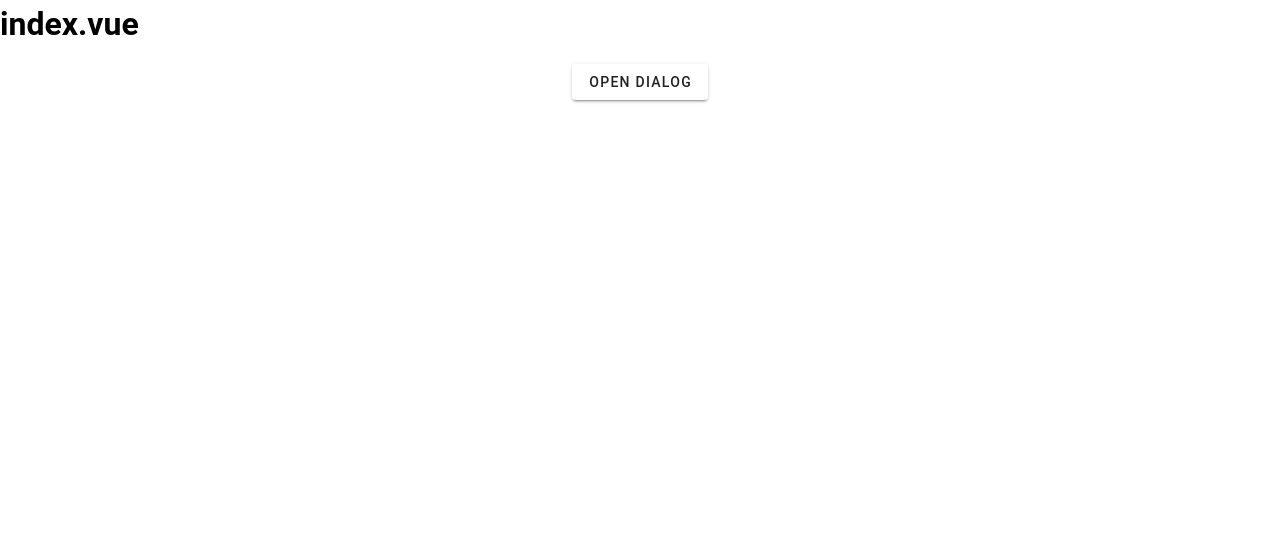
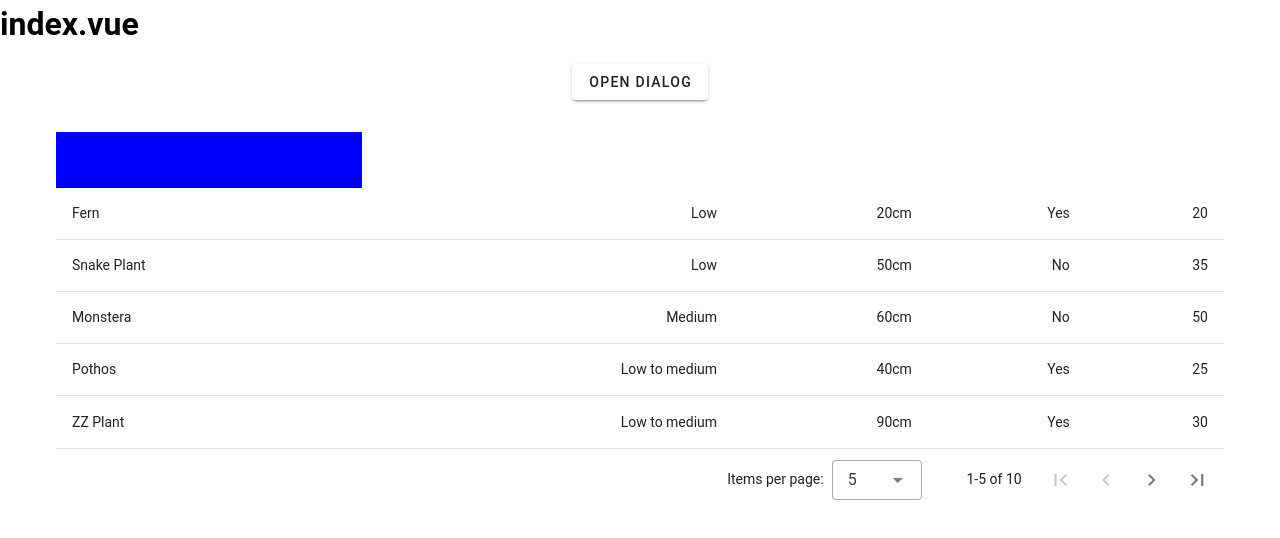
Before and after one commit to a-nishioka/vuetify3-yarn-sample, a Nuxt app: page / in a window 1280 px wide. Shown: the top 538 px of the page. Built offline with nearby package versions, Linux system fonts and the light colour scheme.

Commit message:
sassを追加する

```diff
--- a/package.json
+++ b/package.json
@@ -17,6 +17,7 @@
   },
   "packageManager": "yarn@1.22.22+sha512.a6b2f7906b721bba3d67d4aff083df04dad64c399707841b7acf00f6b133b7ac24255f2652fa22ae3534329dc6180534e98d17432037ff6fd140556e2bb3137e",
   "devDependencies": {
+    "sass": "^1.77.5",
     "vite-plugin-vuetify": "^2.0.3",
     "vuetify": "^3.6.8"
   }
--- a/pages/index.vue
+++ b/pages/index.vue
@@ -1,6 +1,101 @@
 <template>
   <h1>index.vue</h1>
   <AtomsModal />
+  <v-container>
+    <v-data-table :headers="headers" :items="items" :items-per-page="5">
+      <template #headers>
+        <tr>
+          <th class="header"></th>
+        </tr>
+      </template>
+    </v-data-table>
+  </v-container>
 </template>
-<script setup lang="ts"></script>
-<style lang="scss" scoped></style>
+<script setup lang="ts">
+const headers = ref([
+  { title: 'Plant', align: 'start', sortable: false, key: 'name' },
+  { title: 'Light', align: 'end', key: 'light' },
+  { title: 'Height', align: 'end', key: 'height' },
+  { title: 'Pet Friendly', align: 'end', key: 'petFriendly' },
+  { title: 'Price ($)', align: 'end', key: 'price' },
+])
+
+const items = ref([
+  {
+    name: 'Fern',
+    light: 'Low',
+    height: '20cm',
+    petFriendly: 'Yes',
+    price: 20,
+  },
+  {
+    name: 'Snake Plant',
+    light: 'Low',
+    height: '50cm',
+    petFriendly: 'No',
+    price: 35,
+  },
+  {
+    name: 'Monstera',
+    light: 'Medium',
+    height: '60cm',
+    petFriendly: 'No',
+    price: 50,
+  },
+  {
+    name: 'Pothos',
+    light: 'Low to medium',
+    height: '40cm',
+    petFriendly: 'Yes',
+    price: 25,
+  },
+  {
+    name: 'ZZ Plant',
+    light: 'Low to medium',
+    height: '90cm',
+    petFriendly: 'Yes',
+    price: 30,
+  },
+  {
+    name: 'Spider Plant',
+    light: 'Bright, indirect',
+    height: '30cm',
+    petFriendly: 'Yes',
+    price: 15,
+  },
+  {
+    name: 'Air Plant',
+    light: 'Bright, indirect',
+    height: '15cm',
+    petFriendly: 'Yes',
+    price: 10,
+  },
+  {
+    name: 'Peperomia',
+    light: 'Bright, indirect',
+    height: '25cm',
+    petFriendly: 'Yes',
+    price: 20,
+  },
+  {
+    name: 'Aloe Vera',
+    light: 'Bright, direct',
+    height: '30cm',
+    petFriendly: 'Yes',
+    price: 15,
+  },
+  {
+    name: 'Jade Plant',
+    light: 'Bright, direct',
+    height: '40cm',
+    petFriendly: 'Yes',
+    price: 25,
+  },
+])
+</script>
+<style lang="scss" scoped>
+.header {
+  background-color: blue;
+  color: white;
+}
+</style>
--- a/plugins/vuetify.ts
+++ b/plugins/vuetify.ts
@@ -2,8 +2,18 @@ import "@mdi/font/css/materialdesignicons.css";
 
 import "vuetify/styles";
 import { createVuetify } from "vuetify";
+import * as components from 'vuetify/components'
+import * as directives from 'vuetify/directives'
 
 export default defineNuxtPlugin((app) => {
-  const vuetify = createVuetify({});
+  const vuetify = createVuetify({
+    components,
+    directives,
+    theme: {
+      themes: {
+        light: {},
+      },
+    },
+  });
   app.vueApp.use(vuetify);
 });
```
Also changed, not shown: 1 other file (tests, documents, lock files or other folders).
